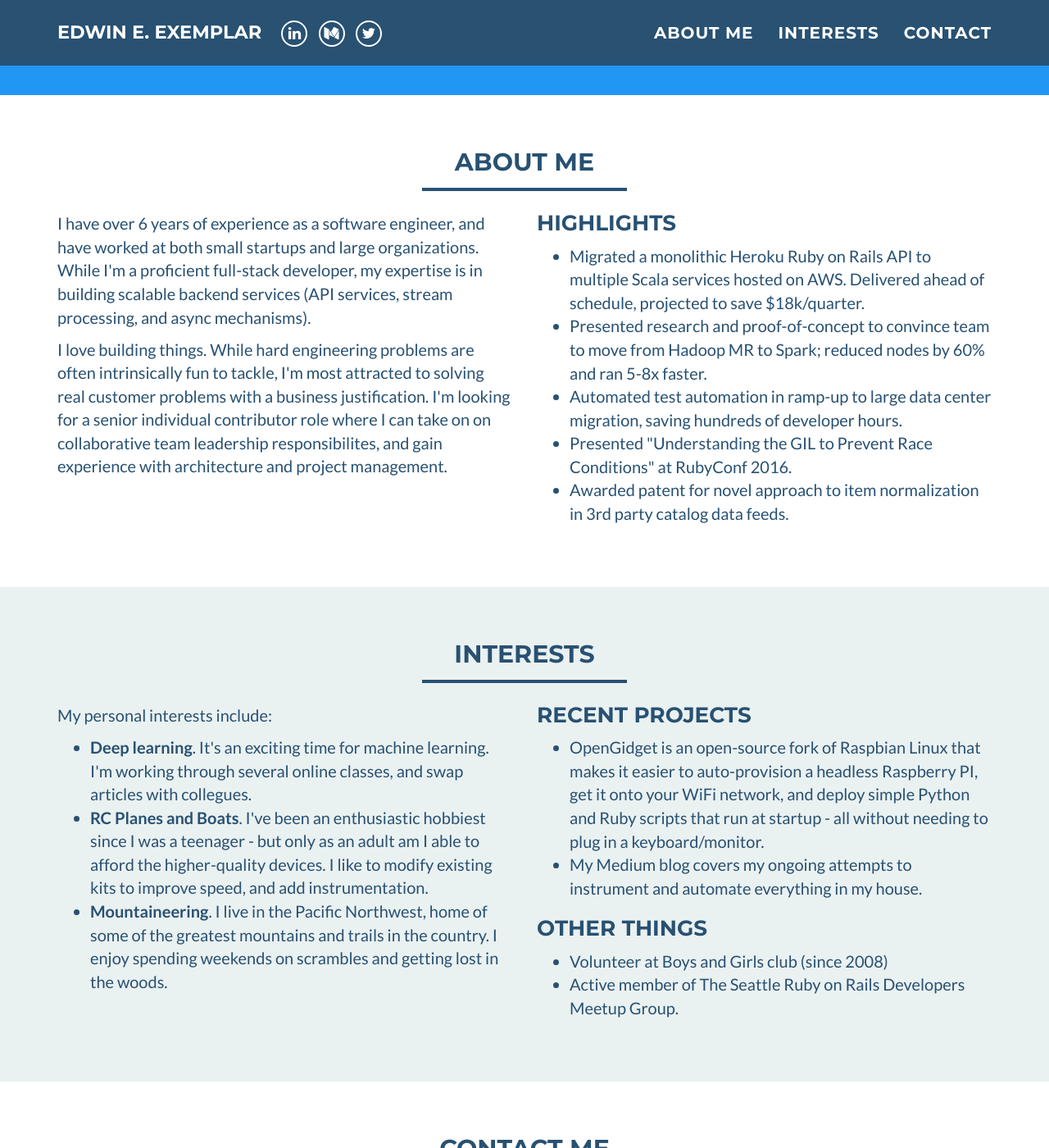
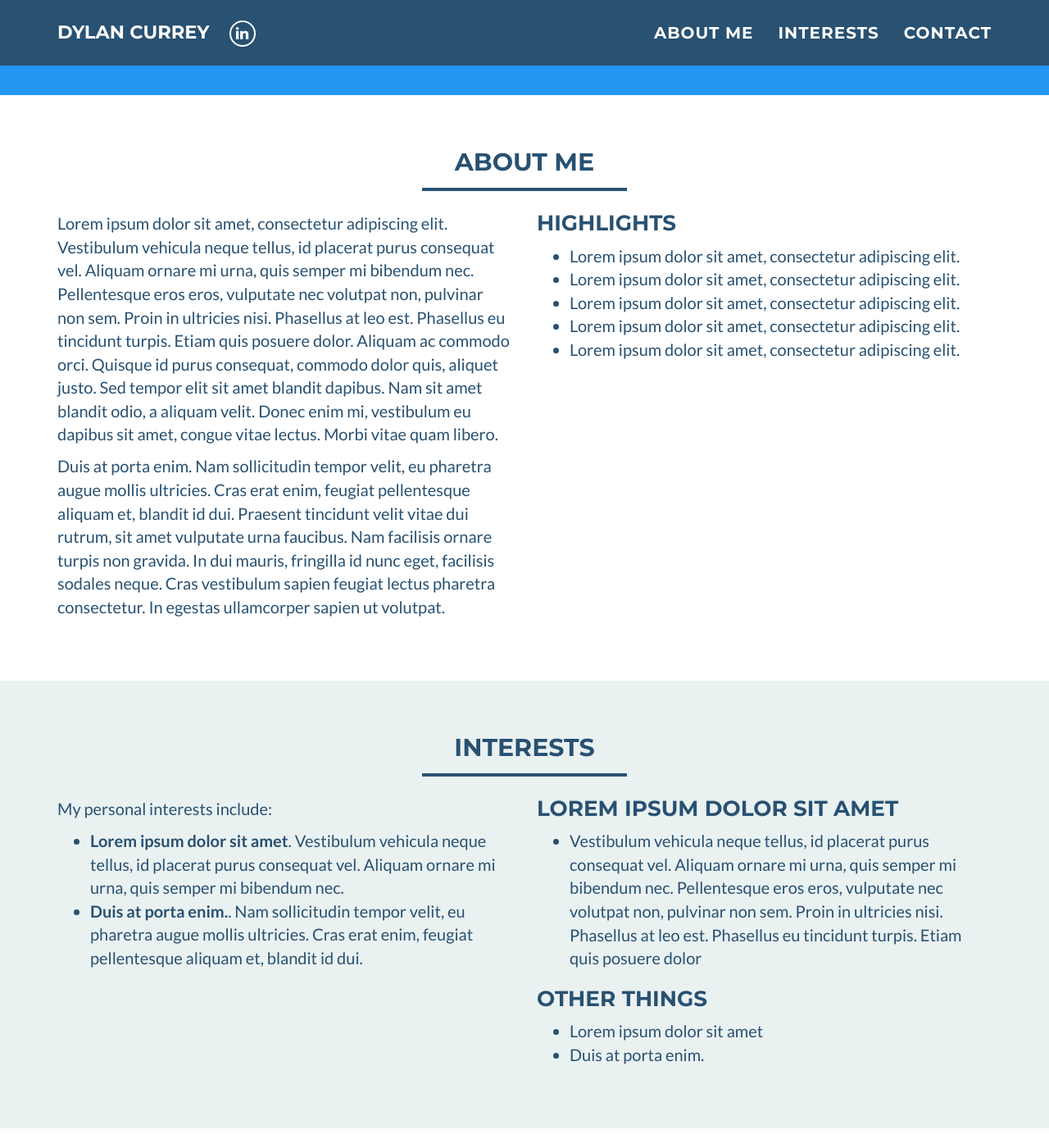
Before and after one commit to dscurrey/dscurrey.github.io, a Jekyll site: the page built from index.html, in a window 1280 px wide and 1400 px high, scrolled down 458 px. Shown: the whole window at 82% size. Built offline with Jekyll 4.4.1, drawn with Linux system fonts in a browser that asks for light colours; some of the changed text lies outside the part shown.

Commit message:
Added information

```diff
--- a/_config.yml
+++ b/_config.yml
@@ -1,20 +1,16 @@
 # Site settings
-name: Edwin E. Exemplar
-email: edwin+contactme@someemail.com
+name: Dylan Currey
+email: example@example.net
 #canonical_url: https://edwinexemplar.com
-keywords: "Software Engineer, Python, Ruby, Machine Learning, Deep Learning, Startups, Agile, Pair Programming"
-skills: "Senior Software Engineer in Seattle, WA (Fictitious)"
+keywords: "Java, C#, NetBeans, Visual Studio, Agile"
+skills: "Computer Science Student at Teesside University"
 baseurl:
 
 # Social networks usernames (many more available: google-plus, flickr, dribbble, pinterest, instagram, tumblr, linkedin, etc.)
 # You should replace these with your social networks, of course. :)
 social:
   - title: linkedin
-    url: https://www.linkedin.com/in/cgroom/
-  - title: medium
-    url: https://medium.com/@cgroom
-  - title: twitter
-    url: https://twitter.com/chuck_groom
+    url: https://www.linkedin.com/in/dscurrey/
 
 # Google webmaster tools
 google_verify:
--- a/_includes/about_me.html
+++ b/_includes/about_me.html
@@ -8,37 +8,28 @@
     </div>
     <div class="row">
 	    <div class="col-sm-6">
-    		<p>
-            I have over 6 years of experience as a software engineer, and have worked
-            at both small startups and large organizations. While I'm a proficient full-stack
-            developer, my expertise is in building scalable backend services (API services, stream processing,
-            and async mechanisms).
-        </p>
-        <p>
-           I love building things.
-           While hard engineering problems are often intrinsically fun to tackle,
-           I'm most attracted to solving real customer problems with a business justification.
-           I'm looking for a senior individual contributor role where I can take on on collaborative
-           team leadership responsibilites, and gain experience with
-           architecture and project management.
-        </p>
+			<p>
+			Lorem ipsum dolor sit amet, consectetur adipiscing elit. Vestibulum vehicula neque tellus, id placerat purus consequat vel. Aliquam ornare mi urna, quis semper mi bibendum nec. Pellentesque eros eros, vulputate nec volutpat non, pulvinar non sem. Proin in ultricies nisi. Phasellus at leo est. Phasellus eu tincidunt turpis. Etiam quis posuere dolor. Aliquam ac commodo orci. Quisque id purus consequat, commodo dolor quis, aliquet justo. Sed tempor elit sit amet blandit dapibus. Nam sit amet blandit odio, a aliquam velit. Donec enim mi, vestibulum eu dapibus sit amet, congue vitae lectus. Morbi vitae quam libero.
+			</p>
+			<p>
+			Duis at porta enim. Nam sollicitudin tempor velit, eu pharetra augue mollis ultricies. Cras erat enim, feugiat pellentesque aliquam et, blandit id dui. Praesent tincidunt velit vitae dui rutrum, sit amet vulputate urna faucibus. Nam facilisis ornare turpis non gravida. In dui mauris, fringilla id nunc eget, facilisis sodales neque. Cras vestibulum sapien feugiat lectus pharetra consectetur. In egestas ullamcorper sapien ut volutpat.
+			</p>
       </div>
 	    <div class="col-sm-6">
 		    <h3 style="margin-top:0;">Highlights</h3>
 		    <ul>
     			<li>
-            Migrated a monolithic Heroku Ruby on Rails API to multiple Scala
-            services hosted on AWS. Delivered ahead of schedule, projected to save $18k/quarter.
+            Lorem ipsum dolor sit amet, consectetur adipiscing elit.
     			</li>
           <li>
-            Presented research and proof-of-concept to convince team to move from Hadoop MR to Spark; reduced nodes by 60% and ran 5-8x faster.
+            Lorem ipsum dolor sit amet, consectetur adipiscing elit.
           <li>
-            Automated test automation in ramp-up to large data center migration, saving hundreds of developer hours.
+            Lorem ipsum dolor sit amet, consectetur adipiscing elit.
     			<li>
-            Presented "Understanding the GIL to Prevent Race Conditions" at RubyConf 2016.
+            Lorem ipsum dolor sit amet, consectetur adipiscing elit.
     			</li>
     			<li>
-            Awarded patent for novel approach to item normalization in 3rd party catalog data feeds.
+            Lorem ipsum dolor sit amet, consectetur adipiscing elit.
     			</li>
 		    </ul>
 	    </div>
--- a/_includes/interests.html
+++ b/_includes/interests.html
@@ -13,36 +13,27 @@
         </p>
 			<ul>
 			  <li>
-				 <b>Deep learning</b>. It's an exciting time for machine learning. I'm working through several online classes, and swap articles with collegues.
+				 <b>Lorem ipsum dolor sit amet</b>. Vestibulum vehicula neque tellus, id placerat purus consequat vel. Aliquam ornare mi urna, quis semper mi bibendum nec.
 			  </li>
 			  <li>
-				  <b>RC Planes and Boats</b>. I've been an enthusiastic hobbiest since I was a teenager - but only as an adult am I able to afford the higher-quality
-          devices. I like to modify existing kits to improve speed, and add instrumentation.
+				  <b>Duis at porta enim.</b>. Nam sollicitudin tempor velit, eu pharetra augue mollis ultricies. Cras erat enim, feugiat pellentesque aliquam et, blandit id dui.
 			  </li>
-			  <li>
-				  <b>Mountaineering</b>. I live in the Pacific Northwest, home of some of the greatest mountains and trails in the country. I enjoy spending weekends
-          on scrambles and getting lost in the woods.
-      </li>
 			</ul>
 		</div>
     <div class="col-sm-6">
-      <h3 style="margin-top:0">Recent Projects</h3>
+      <h3 style="margin-top:0">Lorem ipsum dolor sit amet</h3>
 		  <ul>
   			<li>
-          OpenGidget is an open-source fork of Raspbian Linux that makes it easier to auto-provision a headless Raspberry PI,
-          get it onto your WiFi network, and deploy simple Python and Ruby scripts that run at startup - all without needing to plug in a keyboard/monitor.
+          Vestibulum vehicula neque tellus, id placerat purus consequat vel. Aliquam ornare mi urna, quis semper mi bibendum nec. Pellentesque eros eros, vulputate nec volutpat non, pulvinar non sem. Proin in ultricies nisi. Phasellus at leo est. Phasellus eu tincidunt turpis. Etiam quis posuere dolor
     		</li>
-  			<li>
-          My Medium blog covers my ongoing attempts to instrument and automate everything in my house.
-  			</li>
   		    </ul>
   		    <h3>Other Things</h3>
   		    <ul>
   			<li>
-           Volunteer at Boys and Girls club (since 2008)
+			Lorem ipsum dolor sit amet
   			</li>
   			<li>
-  			  Active member of The Seattle Ruby on Rails Developers Meetup Group.
+  			  Duis at porta enim.
   			</li>
 		   </ul>
       </div>
```
Also changed, not shown: README.md, img/icon.png, img/profile.png.
